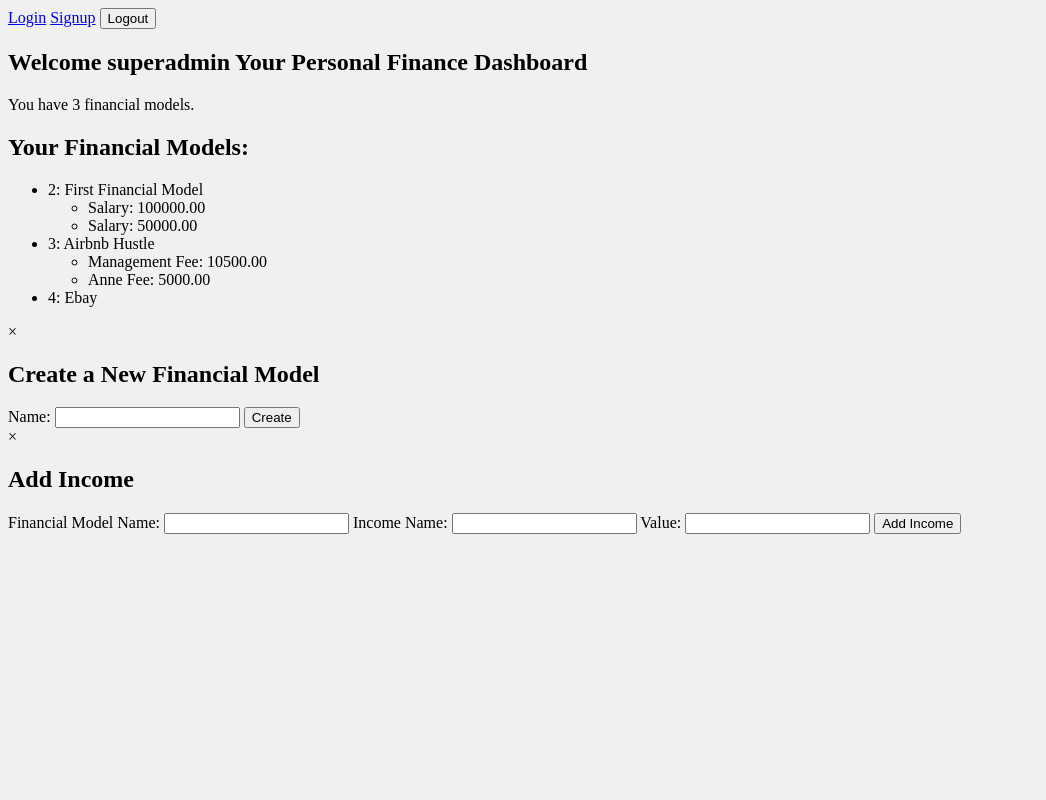
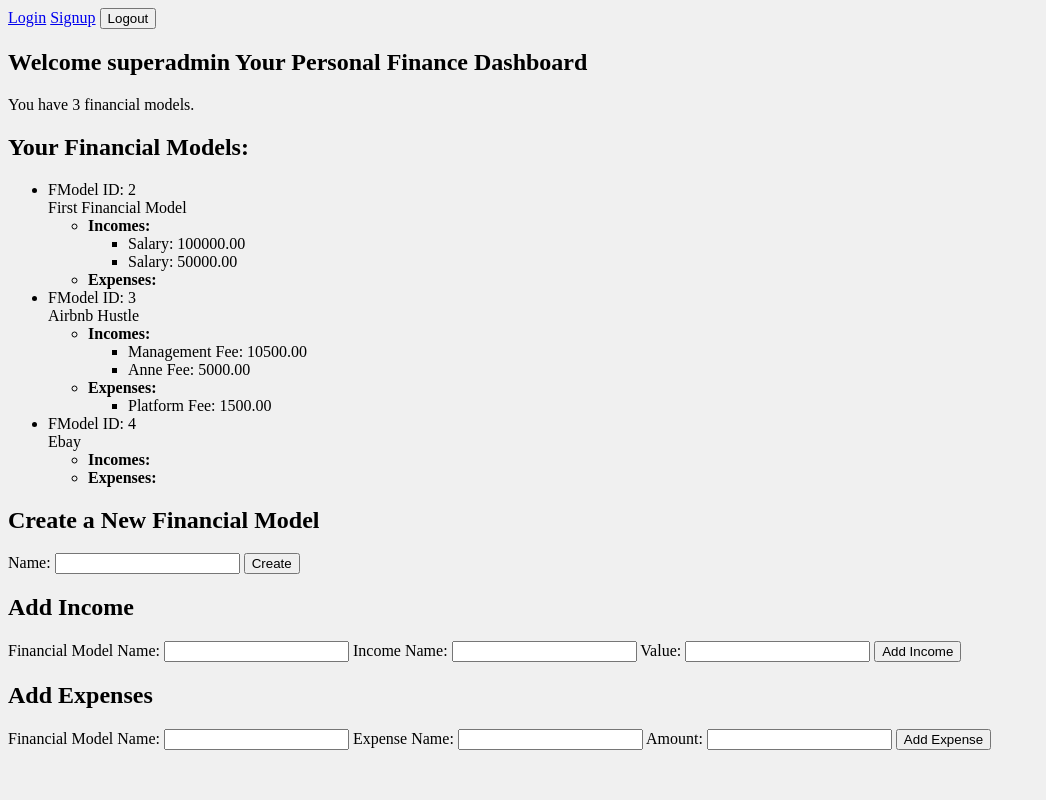
Before and after one commit to absurdity9/wealthbuildr, a Django app: page / in a window 1280 px wide. Shown: the whole page, without its empty margins (0-1046 px from the left). Run offline with Django 4.2, Linux system fonts and the light colour scheme; a user stored in the database is signed in; data comes from the database, SQL or seed files in the repository; both versions use the stored data as it was after the commit.

Commit message:
+ single expense form, +check unique fmodel name

```diff
--- a/personalfinance/models.py
+++ b/personalfinance/models.py
@@ -13,6 +13,12 @@ class FModel(models.Model):
     user = models.ForeignKey(User, on_delete=models.CASCADE)
     fmodel_name = models.CharField(max_length=100)
     created = models.DateField(auto_now=True)
+
+    class Meta:
+        constraints = [
+            models.UniqueConstraint(fields=['user', 'fmodel_name'], name='unique_fmodel_per_user')
+        ]
+
 
 class Income(models.Model):
     id = models.IntegerField(primary_key=True)
--- a/personalfinance/templates/personalfinance/index.html
+++ b/personalfinance/templates/personalfinance/index.html
@@ -4,7 +4,7 @@
 <head>
     <title>Index</title>
     <link rel="stylesheet" type="text/css" href="{% static 'personalfinance/styles.css' %}">
-</head>
+    <script src="https://code.jquery.com/jquery-3.7.1.js" integrity="sha256-eKhayi8LEQwp4NKxN+CfCh+3qOVUtJn3QNZ0TciWLP4=" crossorigin="anonymous"></script></head>
 <body>
     <a href="{% url 'login' %}">Login</a>
     <a href="{% url 'register' %}">Signup</a>
@@ -19,25 +19,31 @@
 
     <h2>Your Financial Models:</h2>
     <ul>
-        {% for fmodel_with_income in fmodels_with_income %}
+        {% for fmodel_with_ie in fmodels_with_income_and_expense %}
             <li>
-                {{ fmodel_with_income.fmodel.id }}: {{ fmodel_with_income.fmodel.fmodel_name }}
+                FModel ID: {{ fmodel_with_ie.fmodel.id }} </br>
+                {{ fmodel_with_ie.fmodel.fmodel_name }}
                 <ul>
-                    {% for income in fmodel_with_income.incomes %}
+                    <li><strong>Incomes:</strong>
+                        <ul>
+                            {% for income in fmodel_with_ie.incomes %}
                                 <li>{{ income.income_name }}: {{ income.value }}</li>
                             {% endfor %}
+                        </ul>
+                    </li>
+                    <li><strong>Expenses:</strong>
+                        <ul>
+                            {% for expense in fmodel_with_ie.expenses %}
+                                <li>{{ expense.expense_name }}: {{ expense.value }}</li>
+                            {% endfor %}
+                        </ul>
+                    </li>
                 </ul>
             </li>
         {% endfor %}
     </ul>
 
-
-<body>
-
-    <!-- The Modal for FModel -->
-    <div id="fmodelModal" class="modal">
-        <div class="modal-content">
-            <span class="close" onclick="closeModal('fmodelModal')">&times;</span>
+    <div>
         <h2>Create a New Financial Model</h2>
         <form id="createFModelForm">
             <input type="hidden" name="user_id" value="{{ user.id }}">
@@ -46,12 +52,8 @@
             <button type="button" onclick="submitFModelForm()">Create</button>
         </form>
     </div>
-    </div>
 
-    <!-- The Modal for Income -->
-    <div id="incomeModal" class="modal">
-        <div class="modal-content">
-            <span class="close" onclick="closeModal('incomeModal')">&times;</span>
+    <div>
     <h2>Add Income</h2>
         <form id="createIncomeForm">
             <input type="hidden" name="user_id" value="{{ user.id }}">
@@ -64,23 +66,23 @@
             <button type="button" onclick="submitIncomeForm()">Add Income</button>
         </form>
     </div>
+
+    <div>
+        <h2>Add Expenses</h2>
+        <form id="createExpenseForm">
+            {% csrf_token %}
+            <input type="hidden" name="user_id" value="{{ user.id }}">
+            <label for="fmodel_name_expense">Financial Model Name:</label>
+            <input type="text" id="fmodel_name_expense" name="fmodel_name" required>
+            <label for="expense_name">Expense Name:</label>
+            <input type="text" id="expense_name" name="expense_name" required>
+            <label for="expense_value">Amount:</label>
+            <input type="number" step="0.01" id="expense_value" name="value" required>
+            <button type="button" onclick="submitExpenseForm()">Add Expense</button>
+        </form>
     </div>
 
-    <!-- Buttons to open the modals
-    <button onclick="openModal('fmodelModal')">Create Financial Model</button>
-    <button onclick="openModal('incomeModal')">Add Income</button> -->
-
 <script>
-        // Functions to open and close modals
-        function openModal(modalId) {
-            document.getElementById(modalId).style.display = "block";
-        }
-
-        function closeModal(modalId) {
-            document.getElementById(modalId).style.display = "none";
-        }
-
-        // Functions to submit forms
     function submitFModelForm() {
         var form = document.getElementById('createFModelForm');
         var formData = new FormData(form);
@@ -126,8 +128,52 @@
         })
         .catch(error => console.error('Error:', error));
     }
+
+    function submitExpenseForm() {
+        const form = document.getElementById('createExpenseForm');
+        const user_id = form.user_id.value;
+        const fmodel_name = form.fmodel_name.value;
+        const expenses = [
+            {
+                expense_name: form.expense_name.value,
+                value: form.value.value
+            }
+        ];
+
+        const data = {
+            user_id: user_id,
+            fmodel_name: fmodel_name,
+            expenses: expenses
+        };
+
+        fetch('{% url "create_expense" %}', {
+            method: 'POST',
+            headers: {
+                'Content-Type': 'application/json',
+                'X-CSRFToken': '{{ csrf_token }}'
+            },
+            body: JSON.stringify(data)
+        })
+        .then(response => {
+            if (!response.ok) {
+                throw new Error('Error adding expense');
+            }
+            return response.json();
+        })
+        .then(response => {
+            if (response.expenses) {
+                alert('Expense added successfully');
+            } else {
+                alert('An error occurred while adding the expense');
+            }
+        })
+        .catch(error => {
+            console.error('Error:', error);
+            alert('An error occurred while adding the expense');
+        });
+    }
+
 </script>
-</body>
 
 </body>
 </html>
--- a/personalfinance/views.py
+++ b/personalfinance/views.py
@@ -10,27 +10,30 @@ from django.contrib.auth import login, authenticate, logout
 from django.contrib.auth.forms import AuthenticationForm
 from django.contrib.auth.decorators import login_required
 from .forms import RegisterForm, LoginForm
+from django.db import IntegrityError
 
 logger = logging.getLogger(__name__)
 
 @login_required
 def index(request):
     user = request.user
-    fmodels = FModel.objects.filter(user=user).prefetch_related('income_set')
+    fmodels = FModel.objects.filter(user=user).prefetch_related('income_set', 'expense_set')
     fmodel_count = fmodels.count()
 
-    fmodels_with_income = []
+    fmodels_with_income_and_expense = []
     for fmodel in fmodels:
         incomes = Income.objects.filter(fmodel=fmodel)
-        fmodels_with_income.append({
+        expenses = Expense.objects.filter(fmodel=fmodel)
+        fmodels_with_income_and_expense.append({
             'fmodel': fmodel,
-            'incomes': incomes
+            'incomes': incomes,
+            'expenses': expenses
         })
 
     context = {
         'user': user,
         'fmodel_count': fmodel_count,
-        'fmodels_with_income': fmodels_with_income
+        'fmodels_with_income_and_expense': fmodels_with_income_and_expense
     }
 
     return render(request, 'personalfinance/index.html', context)
@@ -95,6 +98,9 @@ def create_fmodel(request):
                 'fmodel_name': fmodel.fmodel_name,
                 'created': fmodel.created.strftime('%Y-%m-%d')
             }, status=201)
+
+        except IntegrityError:
+            return JsonResponse({'error': 'FModel with this name already exists for this user'}, status=400)
 
         except Exception as e:
             logger.error(f"Error creating FModel: {e}")
```
Also changed, not shown: personalfinance/forms.py (+7 -0 lines), personalfinance/test_views.py (+11 -0 lines), db.sqlite3, personalfinance/migrations/0003_fmodel_unique_fmodel_per_user.py (added). Lines whose indentation alone changed are shown as unchanged.
